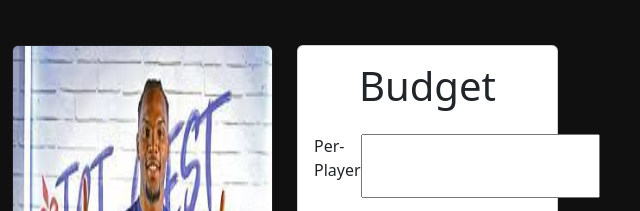
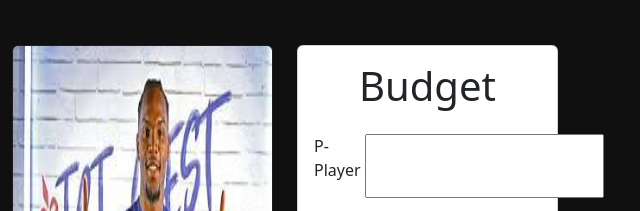
Before and after one commit to TajbeerAhamed/select-your-best-five, a plain HTML site: page index.html in a window 1280 px wide. Shown: the part 861-1072 px from the top of the page, 640-1280 px from the left. Drawn offline with nearby package versions, Linux system fonts and the light colour scheme.

Commit message:
another-commit

```diff
--- a/index.html
+++ b/index.html
@@ -105,7 +105,7 @@
                 <h1 class="text-center mt-3 ">Budget</h1>
                 <div class="card-body">
                     <div class="d-inline-flex">
-                        <p class="fw-semi-bold">Per-Player</p>
+                        <p class="fw-semi-bold me-1">P-Player</p>
                         <input type="text" name="" id="per-player-field">
                     </div>
                     <button id="calculate" class="btn btn-primary mx-5 px-5 py-2 fw-semibold mt-3">Calculate</button>
```
